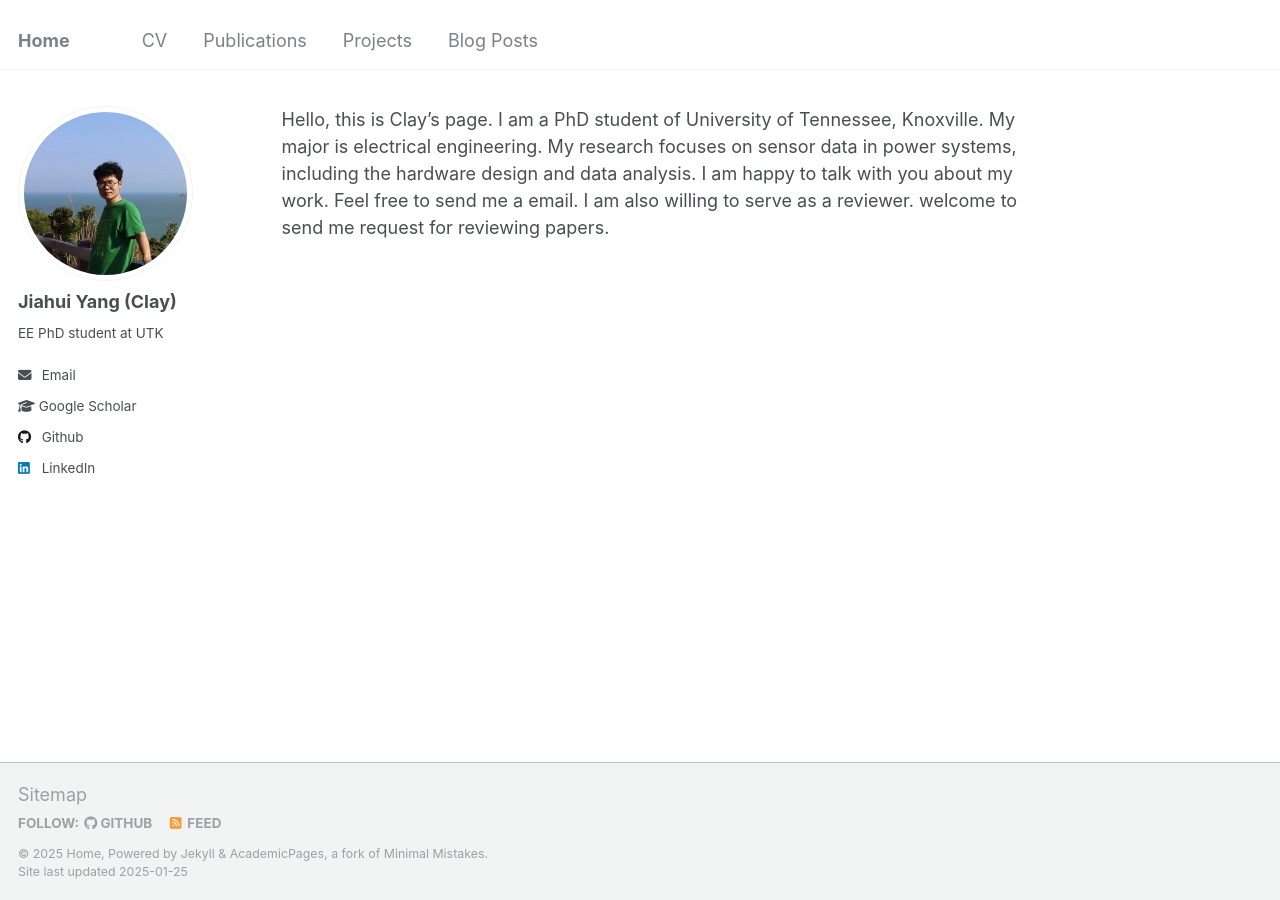
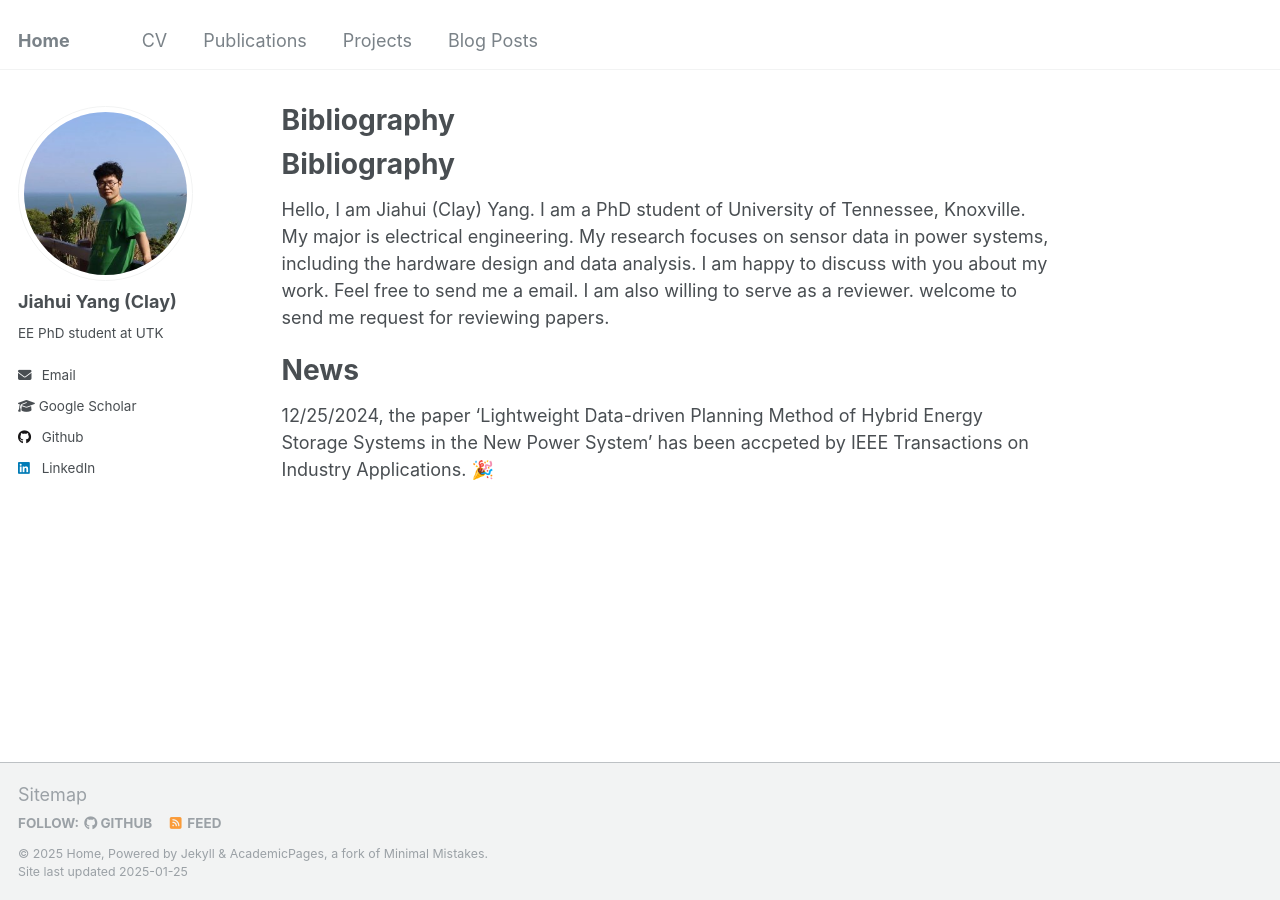
Before and after one commit to ClayUTK/intro, a Jekyll site: the page built from _pages/about.md, in a window 1280 px wide. Built offline with Jekyll 4.4.1, drawn with Linux system fonts in a browser that asks for light colours; our own code applies the rules of GitHub Pages for plain Markdown files.

Commit message:
Update about.md

```diff
--- a/_pages/about.md
+++ b/_pages/about.md
@@ -7,5 +7,8 @@ redirect_from:
   - /about.html
 ---
 
+# Bibliography
+Hello, I am Jiahui (Clay) Yang. I am a PhD student of University of Tennessee, Knoxville. My major is electrical engineering. My research focuses on sensor data in power systems, including the hardware design and data analysis. I am happy to discuss with you about my work. Feel free to send me a email. I am also willing to serve as a reviewer. welcome to send me request for reviewing papers.
 
-Hello, this is Clay's page. I am a PhD student of University of Tennessee, Knoxville. My major is electrical engineering. My research focuses on sensor data in power systems, including the hardware design and data analysis. I am happy to talk with you about my work. Feel free to send me a email. I am also willing to serve as a reviewer. welcome to send me request for reviewing papers.
+# News
+12/25/2024, the paper 'Lightweight Data-driven Planning Method of Hybrid Energy Storage Systems in the New Power System' has been accpeted by IEEE Transactions on Industry Applications. 🎉
```
